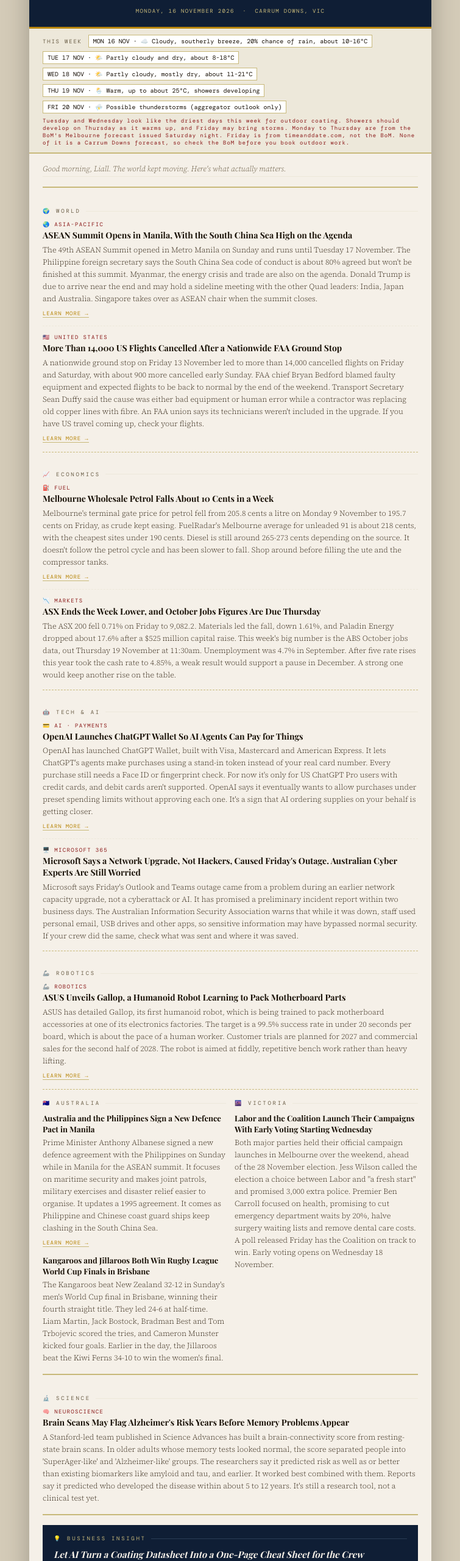
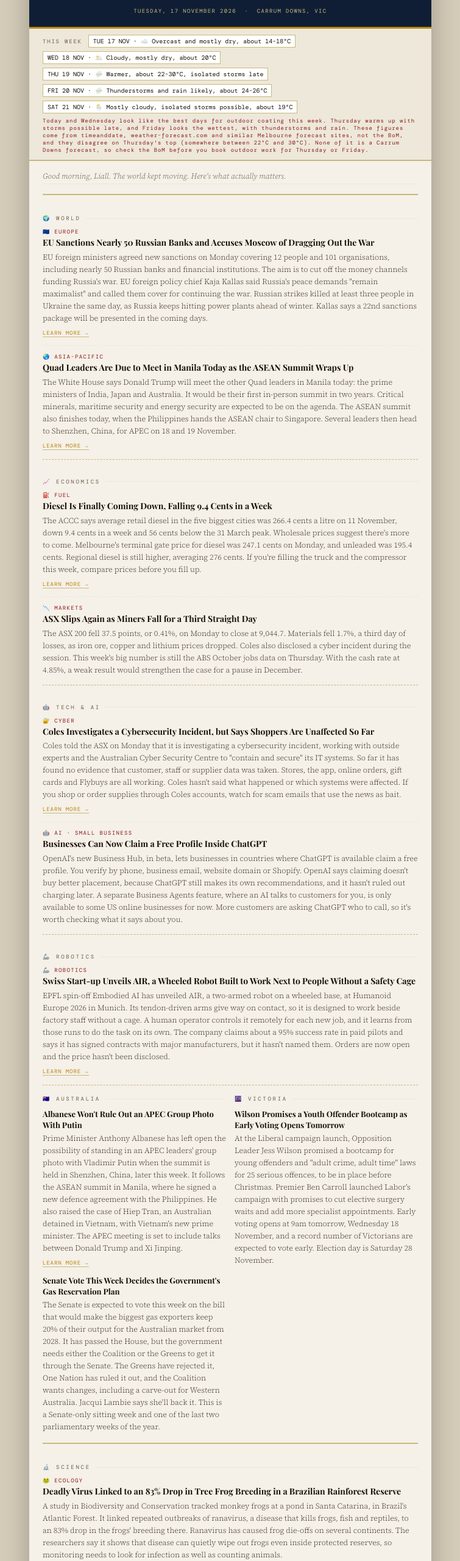
Before and after one commit to ISVASSIST/isv-morning, a plain HTML site: page index.html in a window 1280 px wide. Shown: the part 140-2700 px from the top of the page at 61% size, without its empty margins (262-1017 px from the left). Drawn offline with nearby package versions, Linux system fonts and the light colour scheme; a web font is replaced by a local one.

Commit message:
ISV Morning — Tuesday, 17 November 2026
Co-Authored-By: Claude Opus 5.5 <noreply@anthropic.com>
Claude-Session: https://claude.ai/code/session_01VBY4ekmnvmKVdQzZhGkDVk

```diff
--- a/index.html
+++ b/index.html
@@ -3,7 +3,7 @@
 <head>
 <meta charset="UTF-8">
 <meta name="viewport" content="width=device-width, initial-scale=1.0">
-<title>ISV Morning — Monday, 16 November 2026</title>
+<title>ISV Morning — Tuesday, 17 November 2026</title>
 <link href="https://fonts.googleapis.com/css2?family=Playfair+Display:ital,wght@0,700;0,900;1,700&family=Source+Serif+4:ital,wght@0,300;0,400;0,600;1,300;1,400&family=DM+Mono:wght@400;500&display=swap" rel="stylesheet">
 <style>
   *, *::before, *::after { box-sizing: border-box; margin: 0; padding: 0; }
@@ -66,17 +66,17 @@
     <div class="masthead-eyebrow">Your personal briefing</div>
     <div class="masthead-title">ISV <span>Morning</span></div>
     <div class="masthead-tagline">Everything worth knowing before your first cup gets cold</div>
-    <div class="masthead-date">Monday, 16 November 2026 &nbsp;·&nbsp; Carrum Downs, VIC</div>
+    <div class="masthead-date">Tuesday, 17 November 2026 &nbsp;·&nbsp; Carrum Downs, VIC</div>
   </div>
 
   <div class="weather-strip">
     <span class="weather-label">This week</span>
-    <span class="weather-day">MON 16 NOV · ☁️ Cloudy, southerly breeze, 20% chance of rain, about 10-16°C</span>
-    <span class="weather-day ">TUE 17 NOV · 🌤️ Partly cloudy and dry, about 8-18°C</span>
-    <span class="weather-day ">WED 18 NOV · 🌤️ Partly cloudy, mostly dry, about 11-21°C</span>
-    <span class="weather-day">THU 19 NOV · 🌦️ Warm, up to about 25°C, showers developing</span>
-    <span class="weather-day">FRI 20 NOV · ⛈️ Possible thunderstorms (aggregator outlook only)</span>
-    <span class="weather-alert">Tuesday and Wednesday look like the driest days this week for outdoor coating. Showers should develop on Thursday as it warms up, and Friday may bring storms. Monday to Thursday are from the BoM's Melbourne forecast issued Saturday night. Friday is from timeanddate.com, not the BoM. None of it is a Carrum Downs forecast, so check the BoM before you book outdoor work.</span>
+    <span class="weather-day">TUE 17 NOV · ☁️ Overcast and mostly dry, about 14-18°C</span>
+    <span class="weather-day ">WED 18 NOV · 🌥️ Cloudy, mostly dry, about 20°C</span>
+    <span class="weather-day ">THU 19 NOV · ⛈️ Warmer, about 22-30°C, isolated storms late</span>
+    <span class="weather-day">FRI 20 NOV · ⛈️ Thunderstorms and rain likely, about 24-26°C</span>
+    <span class="weather-day">SAT 21 NOV · 🌦️ Mostly cloudy, isolated storms possible, about 19°C</span>
+    <span class="weather-alert">Today and Wednesday look like the best days for outdoor coating this week. Thursday warms up with storms possible late, and Friday looks the wettest, with thunderstorms and rain. These figures come from timeanddate, weather-forecast.com and similar Melbourne forecast sites, not the BoM, and they disagree on Thursday's top (somewhere between 22°C and 30°C). None of it is a Carrum Downs forecast, so check the BoM before you book outdoor work for Thursday or Friday.</span>
   </div>
 
   <div class="body-wrap">
@@ -86,16 +86,16 @@
     <div class="section">
       <div class="section-label">🌍 World</div>
       <div class="headline-item">
-        <div class="headline-flag">🌏 ASIA-PACIFIC</div>
-        <div class="headline-text">ASEAN Summit Opens in Manila, With the South China Sea High on the Agenda</div>
-        <div class="headline-summary">The 49th ASEAN Summit opened in Metro Manila on Sunday and runs until Tuesday 17 November. The Philippine foreign secretary says the South China Sea code of conduct is about 80% agreed but won't be finished at this summit. Myanmar, the energy crisis and trade are also on the agenda. Donald Trump is due to arrive near the end and may hold a sideline meeting with the other Quad leaders: India, Japan and Australia. Singapore takes over as ASEAN chair when the summit closes.</div>
-        <a class="learn-more" href="https://www.aljazeera.com/news/2026/11/15/asean-summit-whos-attending-and-whats-at-stake" target="_blank">Learn more →</a>
+        <div class="headline-flag">🇪🇺 EUROPE</div>
+        <div class="headline-text">EU Sanctions Nearly 50 Russian Banks and Accuses Moscow of Dragging Out the War</div>
+        <div class="headline-summary">EU foreign ministers agreed new sanctions on Monday covering 12 people and 101 organisations, including nearly 50 Russian banks and financial institutions. The aim is to cut off the money channels funding Russia's war. EU foreign policy chief Kaja Kallas said Russia's peace demands "remain maximalist" and called them cover for continuing the war. Russian strikes killed at least three people in Ukraine the same day, as Russia keeps hitting power plants ahead of winter. Kallas says a 22nd sanctions package will be presented in the coming days.</div>
+        <a class="learn-more" href="https://www.aljazeera.com/news/2026/11/16/russian-attacks-kill-three-in-ukraine-eu-accuses-moscow-of-prolonging-war" target="_blank">Learn more →</a>
       </div>
       <div class="headline-item">
-        <div class="headline-flag">🇺🇸 UNITED STATES</div>
-        <div class="headline-text">More Than 14,000 US Flights Cancelled After a Nationwide FAA Ground Stop</div>
-        <div class="headline-summary">A nationwide ground stop on Friday 13 November led to more than 14,000 cancelled flights on Friday and Saturday, with about 900 more cancelled early Sunday. FAA chief Bryan Bedford blamed faulty equipment and expected flights to be back to normal by the end of the weekend. Transport Secretary Sean Duffy said the cause was either bad equipment or human error while a contractor was replacing old copper lines with fibre. An FAA union says its technicians weren't included in the upgrade. If you have US travel coming up, check your flights.</div>
-        <a class="learn-more" href="https://www.cnn.com/2026/11/14/politics/faa-ground-stop-what-we-know" target="_blank">Learn more →</a>
+        <div class="headline-flag">🌏 ASIA-PACIFIC</div>
+        <div class="headline-text">Quad Leaders Are Due to Meet in Manila Today as the ASEAN Summit Wraps Up</div>
+        <div class="headline-summary">The White House says Donald Trump will meet the other Quad leaders in Manila today: the prime ministers of India, Japan and Australia. It would be their first in-person summit in two years. Critical minerals, maritime security and energy security are expected to be on the agenda. The ASEAN summit also finishes today, when the Philippines hands the ASEAN chair to Singapore. Several leaders then head to Shenzhen, China, for APEC on 18 and 19 November.</div>
+        <a class="learn-more" href="https://www.thestar.com.my/aseanplus/aseanplus-news/2026/11/14/trump-other-quad-leaders-to-meet-in-manila-on-tuesday-sources-say" target="_blank">Learn more →</a>
       </div>
     </div>
 
@@ -105,14 +105,14 @@
       <div class="section-label">📈 Economics</div>
       <div class="headline-item">
         <div class="headline-flag">⛽ FUEL</div>
-        <div class="headline-text">Melbourne Wholesale Petrol Falls About 10 Cents in a Week</div>
-        <div class="headline-summary">Melbourne's terminal gate price for petrol fell from 205.8 cents a litre on Monday 9 November to 195.7 cents on Friday, as crude kept easing. FuelRadar's Melbourne average for unleaded 91 is about 218 cents, with the cheapest sites under 190 cents. Diesel is still around 265-273 cents depending on the source. It doesn't follow the petrol cycle and has been slower to fall. Shop around before filling the ute and the compressor tanks.</div>
-        <a class="learn-more" href="https://fuelradar.com.au/fuel-prices/vic/melbourne" target="_blank">Learn more →</a>
+        <div class="headline-text">Diesel Is Finally Coming Down, Falling 9.4 Cents in a Week</div>
+        <div class="headline-summary">The ACCC says average retail diesel in the five biggest cities was 266.4 cents a litre on 11 November, down 9.4 cents in a week and 56 cents below the 31 March peak. Wholesale prices suggest there's more to come. Melbourne's terminal gate price for diesel was 247.1 cents on Monday, and unleaded was 195.4 cents. Regional diesel is still higher, averaging 276 cents. If you're filling the truck and the compressor this week, compare prices before you fill up.</div>
+        <a class="learn-more" href="https://aip.com.au/pricing/terminal-gate-prices/" target="_blank">Learn more →</a>
       </div>
       <div class="headline-item">
         <div class="headline-flag">📉 MARKETS</div>
-        <div class="headline-text">ASX Ends the Week Lower, and October Jobs Figures Are Due Thursday</div>
-        <div class="headline-summary">The ASX 200 fell 0.71% on Friday to 9,082.2. Materials led the fall, down 1.61%, and Paladin Energy dropped about 17.6% after a $525 million capital raise. This week's big number is the ABS October jobs data, out Thursday 19 November at 11:30am. Unemployment was 4.7% in September. After five rate rises this year took the cash rate to 4.85%, a weak result would support a pause in December. A strong one would keep another rise on the table.</div>
+        <div class="headline-text">ASX Slips Again as Miners Fall for a Third Straight Day</div>
+        <div class="headline-summary">The ASX 200 fell 37.5 points, or 0.41%, on Monday to close at 9,044.7. Materials fell 1.7%, a third day of losses, as iron ore, copper and lithium prices dropped. Coles also disclosed a cyber incident during the session. This week's big number is still the ABS October jobs data on Thursday. With the cash rate at 4.85%, a weak result would strengthen the case for a pause in December.</div>
       </div>
     </div>
 
@@ -121,15 +121,15 @@
     <div class="section">
       <div class="section-label">🤖 Tech & AI</div>
       <div class="headline-item">
-        <div class="headline-flag">💳 AI · PAYMENTS</div>
-        <div class="headline-text">OpenAI Launches ChatGPT Wallet So AI Agents Can Pay for Things</div>
-        <div class="headline-summary">OpenAI has launched ChatGPT Wallet, built with Visa, Mastercard and American Express. It lets ChatGPT's agents make purchases using a stand-in token instead of your real card number. Every purchase still needs a Face ID or fingerprint check. For now it's only for US ChatGPT Pro users with credit cards, and debit cards aren't supported. OpenAI says it eventually wants to allow purchases under preset spending limits without approving each one. It's a sign that AI ordering supplies on your behalf is getting closer.</div>
-        <a class="learn-more" href="https://www.ghacks.net/2026/11/15/openai-launches-chatgpt-wallet-so-agents-can-pay-without-seeing-your-card-details/" target="_blank">Learn more →</a>
+        <div class="headline-flag">🔐 CYBER</div>
+        <div class="headline-text">Coles Investigates a Cybersecurity Incident, but Says Shoppers Are Unaffected So Far</div>
+        <div class="headline-summary">Coles told the ASX on Monday that it is investigating a cybersecurity incident, working with outside experts and the Australian Cyber Security Centre to "contain and secure" its IT systems. So far it has found no evidence that customer, staff or supplier data was taken. Stores, the app, online orders, gift cards and Flybuys are all working. Coles hasn't said what happened or which systems were affected. If you shop or order supplies through Coles accounts, watch for scam emails that use the news as bait.</div>
+        <a class="learn-more" href="https://www.abc.net.au/news/2026-11-16/coles-investigates-cybersecurity-breach-but-little-detail/107390824" target="_blank">Learn more →</a>
       </div>
       <div class="headline-item">
-        <div class="headline-flag">🖥️ MICROSOFT 365</div>
-        <div class="headline-text">Microsoft Says a Network Upgrade, Not Hackers, Caused Friday's Outage. Australian Cyber Experts Are Still Worried</div>
-        <div class="headline-summary">Microsoft says Friday's Outlook and Teams outage came from a problem during an earlier network capacity upgrade, not a cyberattack or AI. It has promised a preliminary incident report within two business days. The Australian Information Security Association warns that while it was down, staff used personal email, USB drives and other apps, so sensitive information may have bypassed normal security. If your crew did the same, check what was sent and where it was saved.</div>
+        <div class="headline-flag">🤖 AI · SMALL BUSINESS</div>
+        <div class="headline-text">Businesses Can Now Claim a Free Profile Inside ChatGPT</div>
+        <div class="headline-summary">OpenAI's new Business Hub, in beta, lets businesses in countries where ChatGPT is available claim a free profile. You verify by phone, business email, website domain or Shopify. OpenAI says claiming doesn't buy better placement, because ChatGPT still makes its own recommendations, and it hasn't ruled out charging later. A separate Business Agents feature, where an AI talks to customers for you, is only available to some US online businesses for now. More customers are asking ChatGPT who to call, so it's worth checking what it says about you.</div>
       </div>
     </div>
 <hr class="rule-thin">
@@ -138,9 +138,9 @@
       <div class="section-label">🦾 Robotics</div>
       <div class="headline-item">
         <div class="headline-flag">🦾 ROBOTICS</div>
-        <div class="headline-text">ASUS Unveils Gallop, a Humanoid Robot Learning to Pack Motherboard Parts</div>
-        <div class="headline-summary">ASUS has detailed Gallop, its first humanoid robot, which is being trained to pack motherboard accessories at one of its electronics factories. The target is a 99.5% success rate in under 20 seconds per board, which is about the pace of a human worker. Customer trials are planned for 2027 and commercial sales for the second half of 2028. The robot is aimed at fiddly, repetitive bench work rather than heavy lifting.</div>
-        <a class="learn-more" href="https://interestingengineering.com/ai-robotics/asus-gallop-humanoid-robot-unveiled" target="_blank">Learn more →</a>
+        <div class="headline-text">Swiss Start-up Unveils AIR, a Wheeled Robot Built to Work Next to People Without a Safety Cage</div>
+        <div class="headline-summary">EPFL spin-off Embodied AI has unveiled AIR, a two-armed robot on a wheeled base, at Humanoid Europe 2026 in Munich. Its tendon-driven arms give way on contact, so it is designed to work beside factory staff without a cage. A human operator controls it remotely for each new job, and it learns from those runs to do the task on its own. The company claims about a 95% success rate in paid pilots and says it has signed contracts with major manufacturers, but it hasn't named them. Orders are now open and the price hasn't been disclosed.</div>
+        <a class="learn-more" href="https://roboticsandautomationnews.com/2026/11/15/embodied-ai-unveils-air-humanoid-robot-designed-to-learn-factory-tasks-on-the-job/107133" target="_blank">Learn more →</a>
       </div>
     </div>
     <hr class="rule-thin">
@@ -149,20 +149,20 @@
       <div>
         <div class="section-label">🇦🇺 Australia</div>
         <div class="headline-item" style="border-bottom:none;padding-bottom:0;">
-          <div class="headline-text" style="font-size:13px;">Australia and the Philippines Sign a New Defence Pact in Manila</div>
-          <div class="headline-summary">Prime Minister Anthony Albanese signed a new defence agreement with the Philippines on Sunday while in Manila for the ASEAN summit. It focuses on maritime security and makes joint patrols, military exercises and disaster relief easier to organise. It updates a 1995 agreement. It comes as Philippine and Chinese coast guard ships keep clashing in the South China Sea.</div>
-          <a class="learn-more" href="https://www.sbs.com.au/news/podcast-episode/australia-signs-a-new-defence-deal-with-the-philippines-evening-news-bulletin-15-november-2026/wgms5m22g" target="_blank">Learn more →</a>
+          <div class="headline-text" style="font-size:13px;">Albanese Won't Rule Out an APEC Group Photo With Putin</div>
+          <div class="headline-summary">Prime Minister Anthony Albanese has left open the possibility of standing in an APEC leaders' group photo with Vladimir Putin when the summit is held in Shenzhen, China, later this week. It follows the ASEAN summit in Manila, where he signed a new defence agreement with the Philippines. He also raised the case of Hiep Tran, an Australian detained in Vietnam, with Vietnam's new prime minister. The APEC meeting is set to include talks between Donald Trump and Xi Jinping.</div>
+          <a class="learn-more" href="https://www.abc.net.au/news/2026-11-15/albanese-will-not-rule-out-apec-photo-with-putin/107387814" target="_blank">Learn more →</a>
         </div>
         <div class="headline-item" style="border-bottom:none;padding-bottom:0;margin-top:10px;">
-          <div class="headline-text" style="font-size:13px;">Kangaroos and Jillaroos Both Win Rugby League World Cup Finals in Brisbane</div>
-          <div class="headline-summary">The Kangaroos beat New Zealand 32-12 in Sunday's men's World Cup final in Brisbane, winning their fourth straight title. They led 24-6 at half-time. Liam Martin, Jack Bostock, Bradman Best and Tom Trbojevic scored the tries, and Cameron Munster kicked four goals. Earlier in the day, the Jillaroos beat the Kiwi Ferns 34-10 to win the women's final.</div>
+          <div class="headline-text" style="font-size:13px;">Senate Vote This Week Decides the Government's Gas Reservation Plan</div>
+          <div class="headline-summary">The Senate is expected to vote this week on the bill that would make the biggest gas exporters keep 20% of their output for the Australian market from 2028. It has passed the House, but the government needs either the Coalition or the Greens to get it through the Senate. The Greens have rejected it, One Nation has ruled it out, and the Coalition wants changes, including a carve-out for Western Australia. Jacqui Lambie says she'll back it. This is a Senate-only sitting week and one of the last two parliamentary weeks of the year.</div>
         </div>
       </div>
       <div>
         <div class="section-label">🌆 Victoria</div>
         <div class="headline-item" style="border-bottom:none;padding-bottom:0;">
-          <div class="headline-text" style="font-size:13px;">Labor and the Coalition Launch Their Campaigns With Early Voting Starting Wednesday</div>
-          <div class="headline-summary">Both major parties held their official campaign launches in Melbourne over the weekend, ahead of the 28 November election. Jess Wilson called the election a choice between Labor and "a fresh start" and promised 3,000 extra police. Premier Ben Carroll focused on health, promising to cut emergency department waits by 20%, halve surgery waiting lists and remove dental care costs. A poll released Friday has the Coalition on track to win. Early voting opens on Wednesday 18 November.</div>
+          <div class="headline-text" style="font-size:13px;">Wilson Promises a Youth Offender Bootcamp as Early Voting Opens Tomorrow</div>
+          <div class="headline-summary">At the Liberal campaign launch, Opposition Leader Jess Wilson promised a bootcamp for young offenders and "adult crime, adult time" laws for 25 serious offences, to be in place before Christmas. Premier Ben Carroll launched Labor's campaign with promises to cut elective surgery waits and add more specialist appointments. Early voting opens at 9am tomorrow, Wednesday 18 November, and a record number of Victorians are expected to vote early. Election day is Saturday 28 November.</div>
         </div>
       </div>
     </div>
@@ -172,9 +172,9 @@
     <div class="section">
       <div class="section-label">🔬 Science</div>
       <div class="headline-item">
-        <div class="headline-flag">🧠 NEUROSCIENCE</div>
-        <div class="headline-text">Brain Scans May Flag Alzheimer's Risk Years Before Memory Problems Appear</div>
-        <div class="headline-summary">A Stanford-led team published in Science Advances has built a brain-connectivity score from resting-state brain scans. In older adults whose memory tests looked normal, the score separated people into 'SuperAger-like' and 'Alzheimer-like' groups. The researchers say it predicted risk as well as or better than existing biomarkers like amyloid and tau, and earlier. It worked best combined with them. Reports say it predicted who developed the disease within about 5 to 12 years. It's still a research tool, not a clinical test yet.</div>
+        <div class="headline-flag">🐸 ECOLOGY</div>
+        <div class="headline-text">Deadly Virus Linked to an 83% Drop in Tree Frog Breeding in a Brazilian Rainforest Reserve</div>
+        <div class="headline-summary">A study in Biodiversity and Conservation tracked monkey frogs at a pond in Santa Catarina, in Brazil's Atlantic Forest. It linked repeated outbreaks of ranavirus, a disease that kills frogs, fish and reptiles, to an 83% drop in the frogs' breeding there. Ranavirus has caused frog die-offs on several continents. The researchers say it shows that disease can quietly wipe out frogs even inside protected reserves, so monitoring needs to look for infection as well as counting animals.</div>
       </div>
     </div>
 
@@ -182,17 +182,17 @@
 
     <div class="insight-box">
       <div class="section-label">💡 Business Insight</div>
-      <div class="insight-title">Let AI Turn a Coating Datasheet Into a One-Page Cheat Sheet for the Crew</div>
-      <div class="insight-body">Coating datasheets run to several pages, and the numbers that matter on site are buried in them: minimum and maximum application temperature, humidity limits, how far above the dew point the steel must be, recoat windows, pot life and full cure time. Upload the manufacturer's PDF into ChatGPT, Claude or Copilot and ask for a one-page table of those figures in plain English, with the warm and cold-weather limits up front. Check every number against the original before it goes in the van, then laminate it or put it in the job folder. In a week like this, with dry days followed by a 25°C Thursday and possible storms, the crew can check the recoat window on the spot without phoning the office.</div>
+      <div class="insight-title">Ask ChatGPT Who to Call for Blasting in Your Area, Then Claim Your Profile</div>
+      <div class="insight-body">More customers now ask an AI chatbot for a recommendation before they search Google. Open ChatGPT, Claude or Gemini and ask the questions a customer would, such as "who does abrasive blasting and protective coatings near Carrum Downs?" and "who can sandblast a trailer chassis in Melbourne's south-east?" Check whether your business comes up and whether the details are right. With OpenAI's new Business Hub, you can claim a free ChatGPT profile and fix your services, service area and contact details. Make sure your website and Google profile say the same thing. It takes about 20 minutes, and it doesn't buy placement, but it stops the AI telling customers you don't do something you do.</div>
     </div>
 
     <hr class="rule">
 
     <div class="section">
       <div class="section-label">🧠 Things Worth Knowing</div>
-      <div class="fact-item"><span class="fact-bullet">◆</span><span>Singapore takes over the rotating ASEAN chair from the Philippines when this week's Manila summit closes on 17 November.</span></div>
-      <div class="fact-item"><span class="fact-bullet">◆</span><span>ChatGPT Wallet never gives the agent your real card number. A card-network token stands in for it, and only after a Face ID or fingerprint check.</span></div>
-      <div class="fact-item"><span class="fact-bullet">◆</span><span>Melbourne's wholesale petrol price fell about 10 cents a litre in four trading days last week, from 205.8 cents on Monday to 195.7 cents on Friday.</span></div>
+      <div class="fact-item"><span class="fact-bullet">◆</span><span>The EU's latest Russia sanctions cover 113 targets: 12 people and 101 organisations, nearly 50 of them banks and financial institutions.</span></div>
+      <div class="fact-item"><span class="fact-bullet">◆</span><span>Under the gas reservation bill before the Senate this week, Australia's biggest gas exporters would have to keep 20% of their output for the local market from 2028.</span></div>
+      <div class="fact-item"><span class="fact-bullet">◆</span><span>Retail diesel in Australia's five biggest cities is now 56 cents a litre cheaper than at its 31 March peak, according to the ACCC.</span></div>
     </div>
 
     <hr class="rule">
@@ -200,8 +200,8 @@
     <div class="section">
       <div class="section-label">😄 Today's Joke</div>
       <div class="joke-box">
-        <div class="joke-setup">Why did the bobcat operator never complain about Mondays?</div>
-        <div class="joke-punchline">"No matter how deep a hole the weekend left him in, he could always dig his way out by smoko."</div>
+        <div class="joke-setup">Why did the arborist stay calm when the forecast showed Friday storms?</div>
+        <div class="joke-punchline">"Every branch the wind brings down is just another job falling into his lap."</div>
       </div>
     </div>
 
@@ -209,9 +209,9 @@
 
     <div class="positivity-box">
       <div class="section-label" style="justify-content:center;margin-bottom:14px;">☀️ To Close</div>
-      <div class="positivity-quote">"Never leave that till tomorrow which you can do today."</div>
-      <p style="font-family:'DM Mono',monospace;font-size:9px;letter-spacing:0.2em;text-transform:uppercase;color:var(--muted);margin:8px 0 14px;">— Benjamin Franklin</p>
-      <p style="font-size:12px;color:var(--muted);font-style:italic;font-weight:300;line-height:1.6;">It's a cloudy, cool Monday. Tuesday and Wednesday look dry, then showers and possible storms arrive Thursday and Friday, so get the outdoor coating done early in the week. Petrol is falling, so shop around before you fill up. Watch for Thursday's jobs figures, and early voting opens Wednesday. Have a good week.</p>
+      <div class="positivity-quote">"The time to repair the roof is when the sun is shining."</div>
+      <p style="font-family:'DM Mono',monospace;font-size:9px;letter-spacing:0.2em;text-transform:uppercase;color:var(--muted);margin:8px 0 14px;">— John F. Kennedy</p>
+      <p style="font-size:12px;color:var(--muted);font-style:italic;font-weight:300;line-height:1.6;">It's an overcast but dry Tuesday, and Wednesday looks similar, so make the most of both before storms arrive Thursday and Friday. Diesel is finally falling, so compare prices before you fill up. Quad leaders meet in Manila today, and early voting in the state election opens tomorrow. Have a productive Tuesday.</p>
     </div>
 
   </div>
```
Also changed, not shown: 1 other file.
